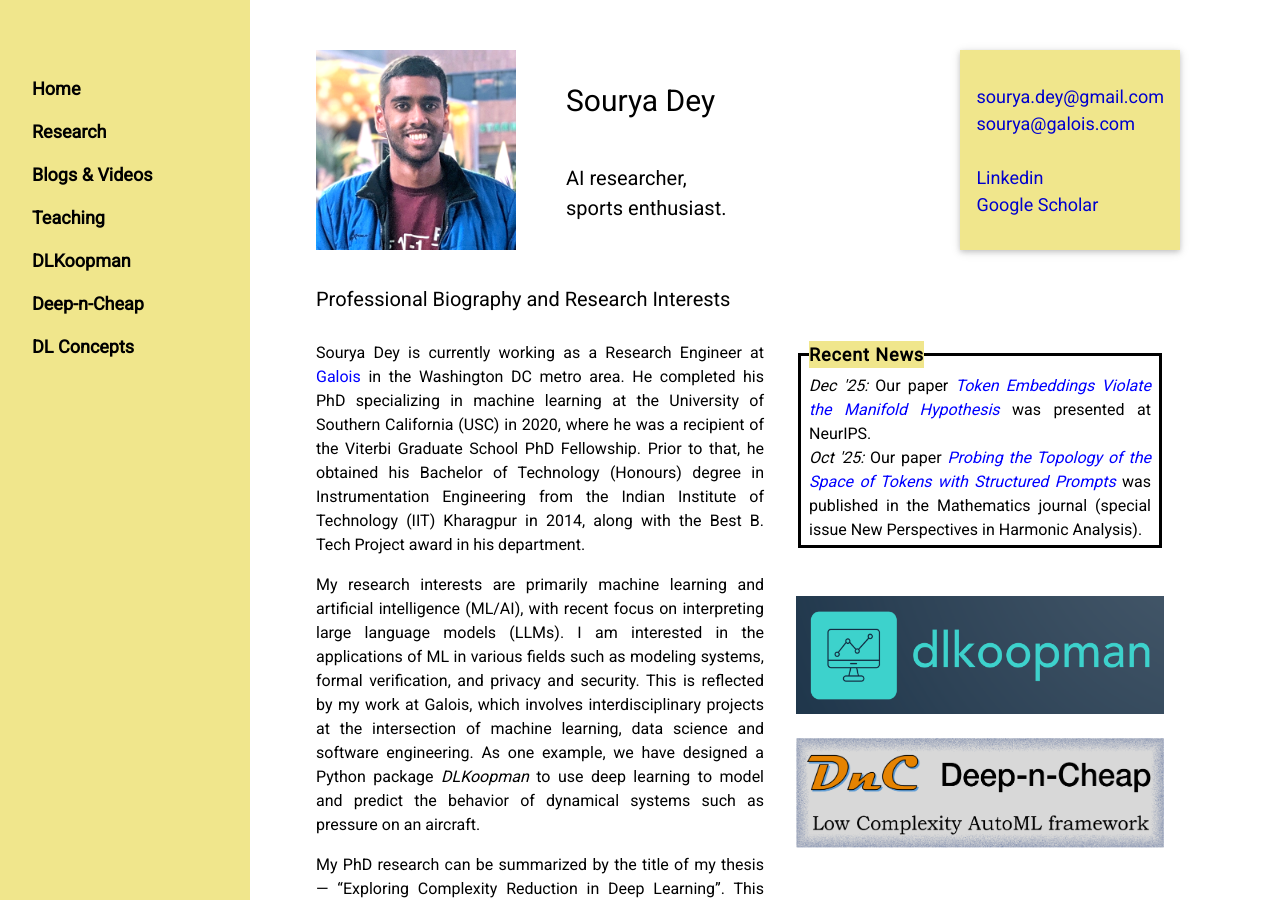
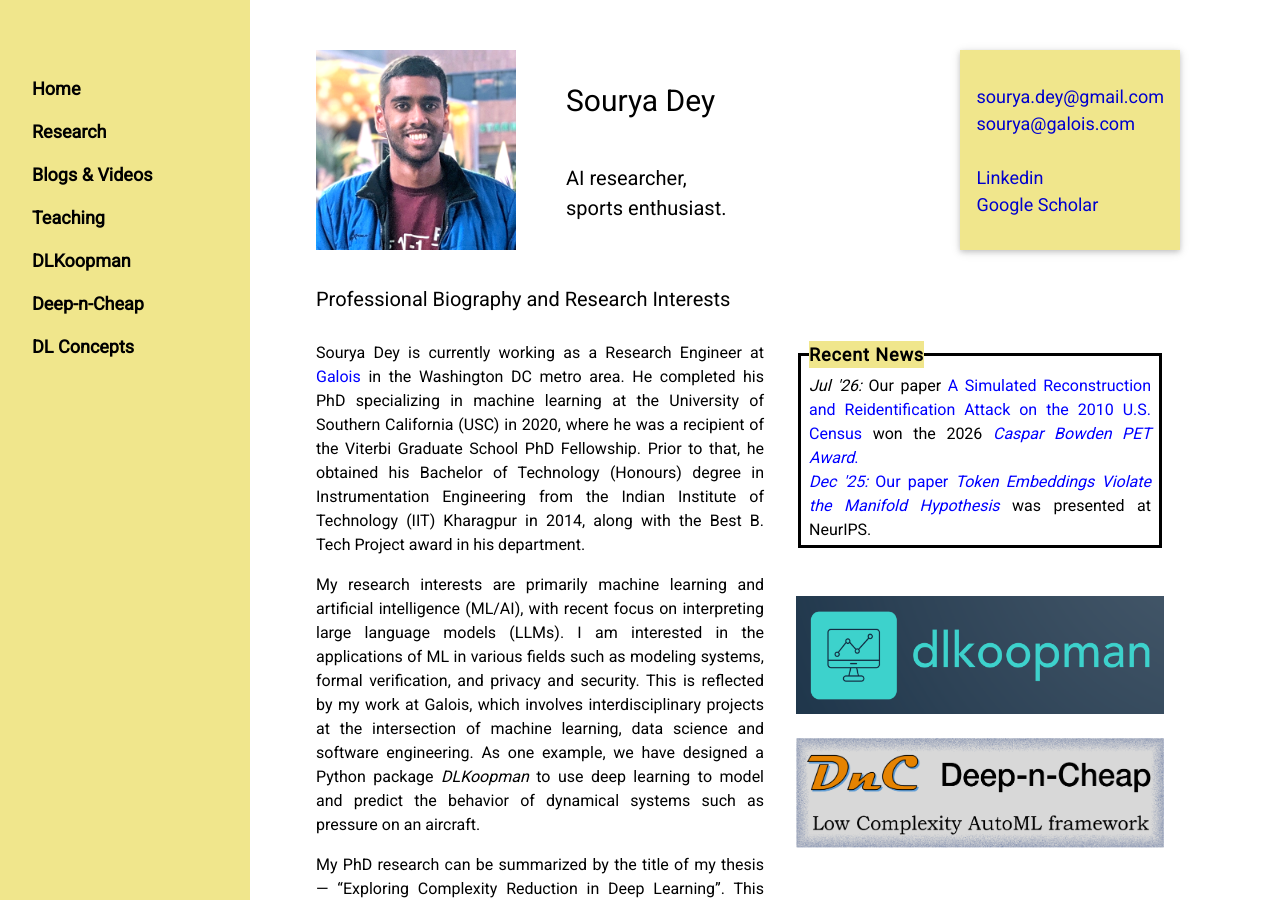
Before and after one commit to souryadey/souryadey.github.io, a Jekyll site: the page built from index.html, in a window 1280 px wide and 900 px high. Built offline with Jekyll 4.4.1, drawn with Linux system fonts in a browser that asks for light colours.

Commit message:
add details of 2026 Caspar Bowden PET award

```diff
--- a/index.html
+++ b/index.html
@@ -72,8 +72,8 @@ fieldset {
 		<form style="margin-top:1em;">
 			<fieldset>
 				<legend style="font-size:large; letter-spacing:0.05em; background-color:khaki;"><b>Recent News</b></legend>
-                <i>Dec '25:</i> Our paper <a class="inlink" href="https://neurips.cc/virtual/2025/loc/san-diego/poster/116817" target="_blank"><i>Token Embeddings Violate the Manifold Hypothesis</i></a> was presented at NeurIPS.<br>
-                <i>Oct '25:</i> Our paper <a class="inlink" href="https://www.mdpi.com/2227-7390/13/20/3320" target="_blank"><i>Probing the Topology of the Space of Tokens with Structured Prompts</i></a> was published in the Mathematics journal (special issue New Perspectives in Harmonic Analysis).
+                <i>Jul '26:</i> Our paper <a class="inlink" href="https://hdsr.mitpress.mit.edu/pub/ntchx9im/release/4" target="_blank">A Simulated Reconstruction and Reidentification Attack on the 2010 U.S. Census</a> won the 2026 <a class="inlink" href="https://petsymposium.org/award/" target="_blank"><i>Caspar Bowden PET Award</i>.<br>
+                <i>Dec '25:</i> Our paper <a class="inlink" href="https://neurips.cc/virtual/2025/loc/san-diego/poster/116817" target="_blank"><i>Token Embeddings Violate the Manifold Hypothesis</i></a> was presented at NeurIPS.
 			</fieldset>
 		</form>
         <br><br>
--- a/research/index.html
+++ b/research/index.html
@@ -43,7 +43,8 @@ h5 {
 				<a class="pub" href="https://arxiv.org/abs/2312.11283" target="_blank">arXiv</a>
 				<a class="pub" href="https://github.com/uscensusbureau/recon_replication" target="_blank">Github</a><br>
     			John M. Abowd, Tamara Adams, Robert Ashmead, David Darais, Sourya Dey, Simson L. Garfinkel, Nathan Goldschlag, Michael B. Hawes, Daniel Kifer, Philip Leclerc, Ethan Lew, Scott Moore, Rolando A. Rodríguez, Ramy N. Tadros, Lars Vilhuber<br>
-    			<i>Harvard Data Science Review (HDSR)</i>
+    			<i>Harvard Data Science Review (HDSR)</i><br>
+				<b>Winner</b> of the <i>Caspar Bowden Award for Outstanding Research in Privacy Enhancing Technologies</i>, awarded at Privacy Enhancing Technologies Symposium (PETS), 2026.
     		</li>
     	</ul>
 
@@ -161,7 +162,7 @@ h5 {
     			<a class="pub" href="/research/material/SouryaDey_ICCCNT2018_Presentation.pdf" target="_blank">Slides</a><br>
     			Sourya Dey, Keith M. Chugg, Peter A. Beerel<br>
     			<b>Won Best Paper Award</b> at <i>International Conference on Computing, Communication and Networking Technologies (ICCCNT)</i><br>
-    			Dataset is also available on <a class="inlink" href="https://ieee-dataport.org/open-access/morse-code-symbol-classification" target="_blank">IEEEDataPort</a> and has its own <a class="inlink" href="http://ieee-dataport.org/competitions/morse-code-symbol-classification" target="_blank">data competition</a>!
+    			Dataset is also available on <a class="inlink" href="https://ieee-dataport.org/open-access/morse-code-symbol-classification" target="_blank">IEEEDataPort</a>, and has its own <a class="inlink" href="http://ieee-dataport.org/competitions/morse-code-symbol-classification" target="_blank">data competition</a>!
     		</li>
     		<li>
     			<a class="inlink" href="https://ieeexplore.ieee.org/document/8502950" target="_blank">Characterizing Sparse Connectivity Patterns in Neural Networks</a>
```
